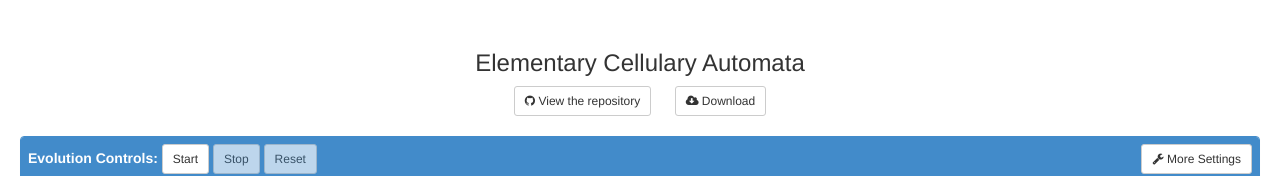
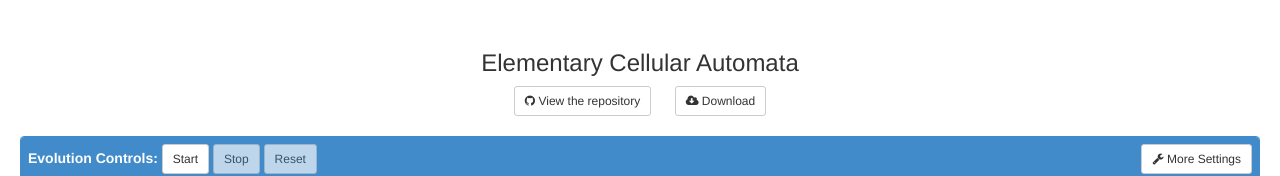
Before and after one commit to cpswaim/automata, a plain HTML site: page index.html in a window 1280 px wide. Shown: the top 176 px of the page. Drawn offline with Linux system fonts and the light colour scheme.

Commit message:
spelling is key :(

```diff
--- a/index.html
+++ b/index.html
@@ -17,7 +17,7 @@
 
 </head>
 	<body>
-        <h3 id="title">Elementary Cellulary Automata</h3>
+        <h3 id="title">Elementary Cellular Automata</h3>
         <div id="links">
             <a href="https://github.com/cpswaim/automata">
                 <button type="button" class="btn btn-default btn-sm">
```
